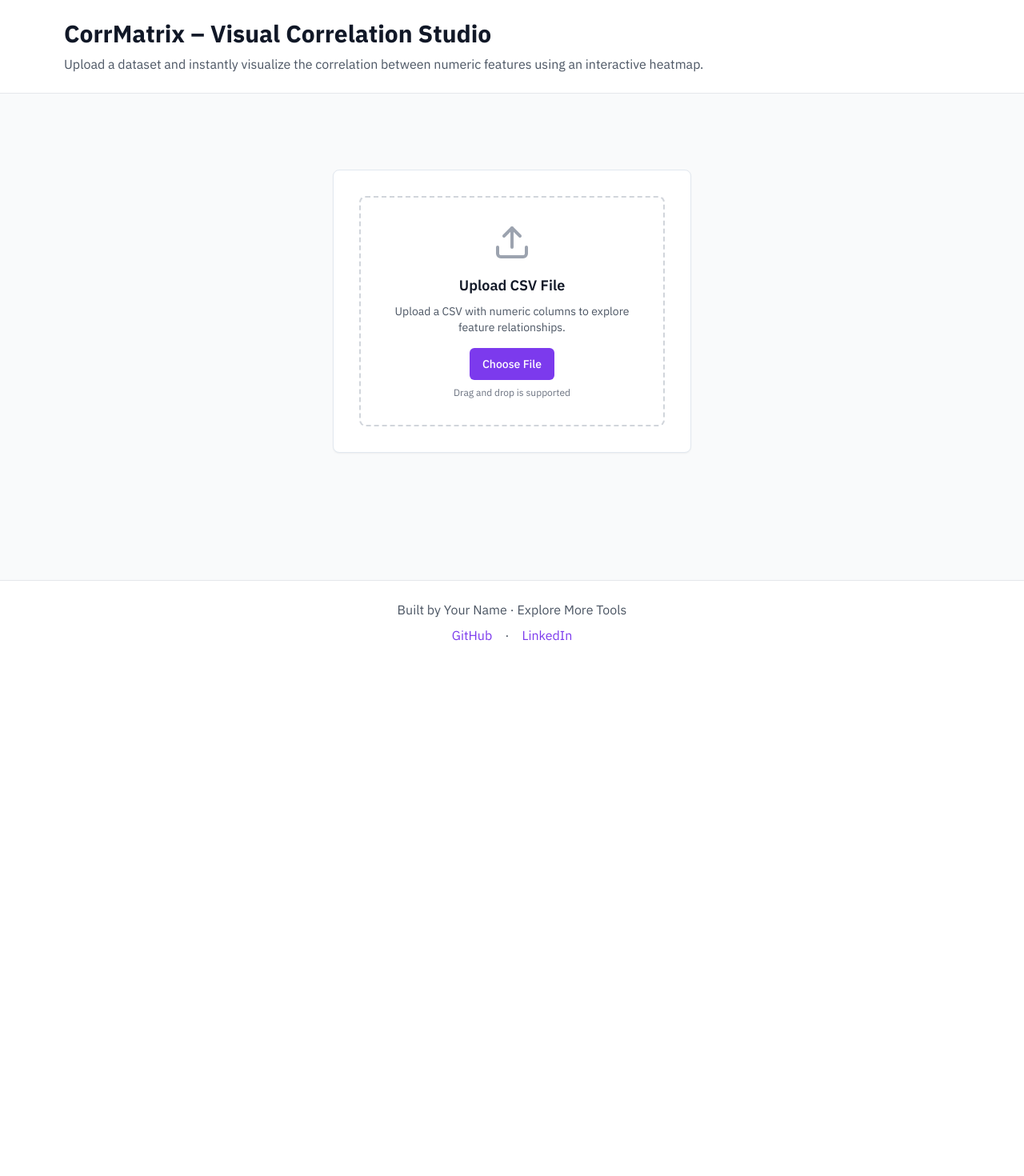
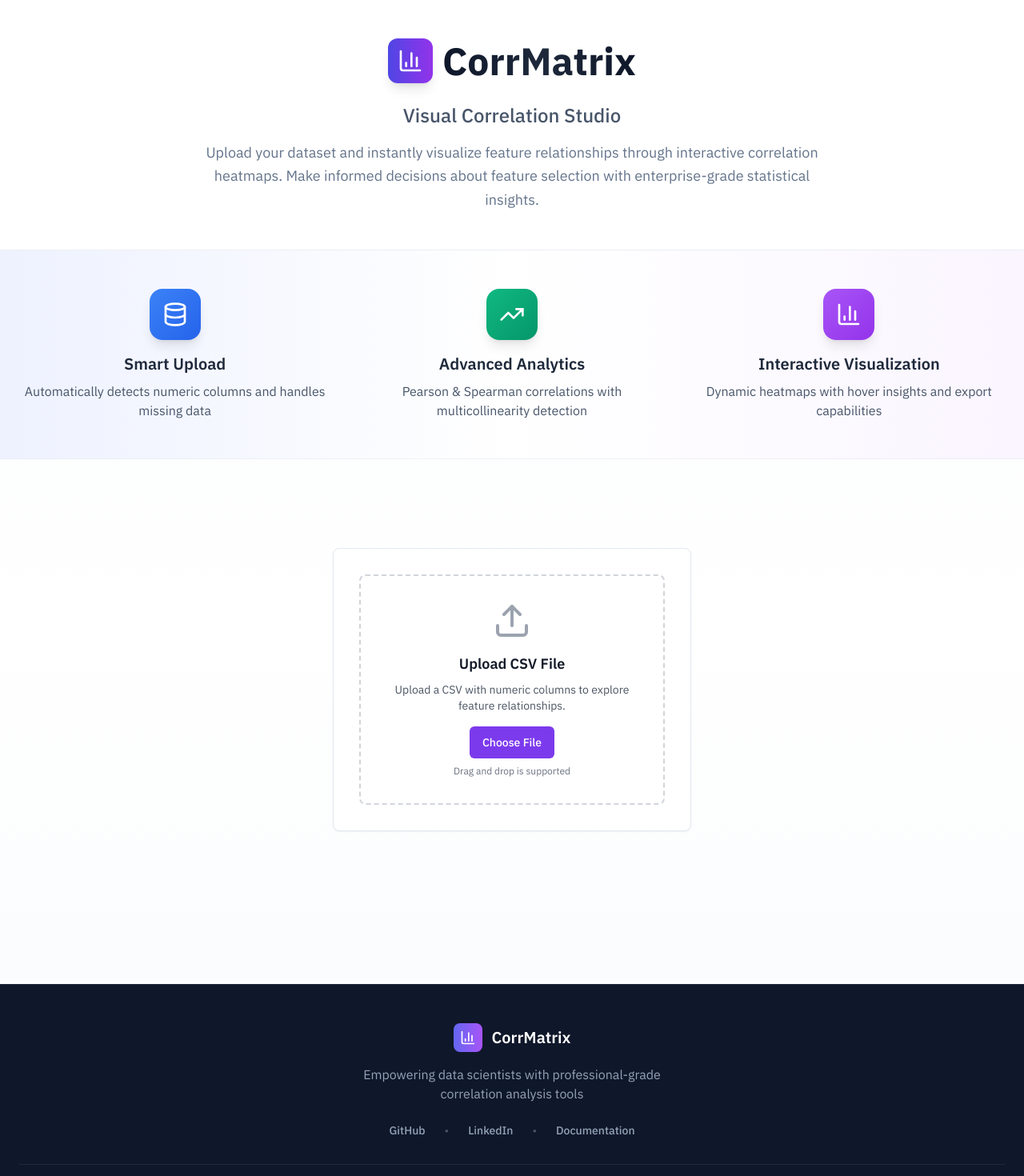
Before and after one commit to vvmshahi/corrmatrix, a React (Vite) app: page / in a window 1280 px wide. Shown: the top 1470 px of the page at 80% size. Before the commit the page ends 830 px from the top, so only its background shows below. Built offline with nearby package versions, Linux system fonts and the light colour scheme.

Commit message:
Refactor: Improve UI and styling
Enhance the overall UI to match a Fortune 500 website aesthetic, including layout improvements, attractive text with suitable colors, and overall visual appeal.

```diff
--- a/src/components/SummaryInsights.tsx
+++ b/src/components/SummaryInsights.tsx
@@ -1,7 +1,7 @@
 
 import { Card, CardContent, CardHeader, CardTitle } from "@/components/ui/card";
 import { Badge } from "@/components/ui/badge";
-import { TrendingUp, TrendingDown, AlertTriangle } from "lucide-react";
+import { TrendingUp, TrendingDown, AlertTriangle, Target, BarChart } from "lucide-react";
 
 interface SummaryInsightsProps {
   correlationMatrix: number[][];
@@ -37,85 +37,103 @@ const SummaryInsights = ({ correlationMatrix, columns }: SummaryInsightsProps) =
   const multicollinear = correlations.filter(c => Math.abs(c.value) > 0.9 && c.value !== 1);
 
   return (
-    <Card className="bg-gray-50">
-      <CardHeader>
-        <CardTitle className="text-gray-900 flex items-center gap-2">
-          <TrendingUp className="h-5 w-5 text-violet-600" />
-          Key Insights
+    <div className="space-y-6">
+      <Card className="bg-gradient-to-br from-white to-slate-50/50 border-slate-200/60 shadow-lg">
+        <CardHeader className="pb-4">
+          <CardTitle className="text-slate-800 flex items-center gap-3">
+            <div className="bg-gradient-to-r from-indigo-500 to-purple-500 p-2 rounded-lg">
+              <Target className="h-5 w-5 text-white" />
+            </div>
+            <span className="text-xl font-semibold">Key Insights</span>
           </CardTitle>
+          <p className="text-slate-600 text-sm leading-relaxed">
+            Statistical analysis of feature relationships in your dataset
+          </p>
         </CardHeader>
-      <CardContent className="space-y-6">
+        <CardContent className="space-y-5">
           {/* Strongest positive correlation */}
           {strongestPositive ? (
-          <div className="bg-white p-4 rounded-lg border">
-            <div className="flex items-center gap-2 mb-2">
-              <TrendingUp className="h-4 w-4 text-green-600" />
-              <span className="font-semibold text-gray-900">Strongest Positive</span>
-              <Badge variant="secondary" className="bg-green-100 text-green-800">
+            <div className="bg-gradient-to-r from-emerald-50 to-green-50 p-5 rounded-xl border border-emerald-200/50">
+              <div className="flex items-center gap-3 mb-3">
+                <div className="bg-emerald-500 p-2 rounded-lg">
+                  <TrendingUp className="h-4 w-4 text-white" />
+                </div>
+                <span className="font-semibold text-slate-800 text-lg">Strongest Positive</span>
+                <Badge className="bg-emerald-100 text-emerald-800 border-emerald-200 font-semibold">
                   {strongestPositive.value.toFixed(3)}
                 </Badge>
               </div>
-            <p className="text-sm text-gray-600">
-              <span className="font-medium">{strongestPositive.col1}</span> and{" "}
-              <span className="font-medium">{strongestPositive.col2}</span> show strong positive correlation
+              <p className="text-slate-700 leading-relaxed">
+                <span className="font-medium text-emerald-800">{strongestPositive.col1}</span> and{" "}
+                <span className="font-medium text-emerald-800">{strongestPositive.col2}</span> demonstrate
+                strong positive correlation, indicating they move together
               </p>
             </div>
           ) : (
-          <div className="bg-white p-4 rounded-lg border">
-            <div className="flex items-center gap-2 mb-2">
-              <TrendingUp className="h-4 w-4 text-gray-400" />
-              <span className="font-semibold text-gray-900">Strongest Positive</span>
+            <div className="bg-slate-50 p-5 rounded-xl border border-slate-200">
+              <div className="flex items-center gap-3 mb-3">
+                <div className="bg-slate-400 p-2 rounded-lg">
+                  <TrendingUp className="h-4 w-4 text-white" />
                 </div>
-            <p className="text-sm text-gray-600">
-              No strong positive correlations found ({"> 0.8"})
+                <span className="font-semibold text-slate-800 text-lg">Strongest Positive</span>
+              </div>
+              <p className="text-slate-600">
+                No strong positive correlations detected ({"> 0.8"})
               </p>
             </div>
           )}
 
           {/* Strongest negative correlation */}
           {strongestNegative ? (
-          <div className="bg-white p-4 rounded-lg border">
-            <div className="flex items-center gap-2 mb-2">
-              <TrendingDown className="h-4 w-4 text-red-600" />
-              <span className="font-semibold text-gray-900">Strongest Negative</span>
-              <Badge variant="secondary" className="bg-red-100 text-red-800">
+            <div className="bg-gradient-to-r from-red-50 to-rose-50 p-5 rounded-xl border border-red-200/50">
+              <div className="flex items-center gap-3 mb-3">
+                <div className="bg-red-500 p-2 rounded-lg">
+                  <TrendingDown className="h-4 w-4 text-white" />
+                </div>
+                <span className="font-semibold text-slate-800 text-lg">Strongest Negative</span>
+                <Badge className="bg-red-100 text-red-800 border-red-200 font-semibold">
                   {strongestNegative.value.toFixed(3)}
                 </Badge>
               </div>
-            <p className="text-sm text-gray-600">
-              <span className="font-medium">{strongestNegative.col1}</span> and{" "}
-              <span className="font-medium">{strongestNegative.col2}</span> show strong negative correlation
+              <p className="text-slate-700 leading-relaxed">
+                <span className="font-medium text-red-800">{strongestNegative.col1}</span> and{" "}
+                <span className="font-medium text-red-800">{strongestNegative.col2}</span> show
+                strong negative correlation, moving in opposite directions
               </p>
             </div>
           ) : (
-          <div className="bg-white p-4 rounded-lg border">
-            <div className="flex items-center gap-2 mb-2">
-              <TrendingDown className="h-4 w-4 text-gray-400" />
-              <span className="font-semibold text-gray-900">Strongest Negative</span>
+            <div className="bg-slate-50 p-5 rounded-xl border border-slate-200">
+              <div className="flex items-center gap-3 mb-3">
+                <div className="bg-slate-400 p-2 rounded-lg">
+                  <TrendingDown className="h-4 w-4 text-white" />
                 </div>
-            <p className="text-sm text-gray-600">
-              No strong negative correlations found ({"< -0.5"})
+                <span className="font-semibold text-slate-800 text-lg">Strongest Negative</span>
+              </div>
+              <p className="text-slate-600">
+                No strong negative correlations detected ({"< -0.5"})
               </p>
             </div>
           )}
 
           {/* Multicollinearity warning */}
           {multicollinear.length > 0 ? (
-          <div className="bg-white p-4 rounded-lg border border-orange-200">
-            <div className="flex items-center gap-2 mb-2">
-              <AlertTriangle className="h-4 w-4 text-orange-600" />
-              <span className="font-semibold text-gray-900">Multicollinearity Alert</span>
+            <div className="bg-gradient-to-r from-amber-50 to-orange-50 p-5 rounded-xl border border-amber-200/50">
+              <div className="flex items-center gap-3 mb-3">
+                <div className="bg-amber-500 p-2 rounded-lg">
+                  <AlertTriangle className="h-4 w-4 text-white" />
                 </div>
-            <p className="text-sm text-gray-600 mb-3">
-              High correlation detected ({"> 0.9"}). Consider removing one feature:
+                <span className="font-semibold text-slate-800 text-lg">Multicollinearity Alert</span>
+              </div>
+              <p className="text-slate-700 mb-4 leading-relaxed">
+                High correlation detected ({"> 0.9"}). Consider removing redundant features to improve model performance:
               </p>
-            <div className="space-y-2">
+              <div className="space-y-3">
                 {multicollinear.slice(0, 3).map((pair, idx) => (
-                <div key={idx} className="flex items-center justify-between bg-orange-50 p-2 rounded">
-                  <span className="text-sm font-medium">
+                  <div key={idx} className="flex items-center justify-between bg-white/70 p-3 rounded-lg border border-amber-200/30">
+                    <span className="font-medium text-slate-800">
                       {pair.col1} ↔ {pair.col2}
                     </span>
-                  <Badge variant="outline" className="border-orange-300 text-orange-700">
+                    <Badge variant="outline" className="border-amber-400 text-amber-700 bg-amber-50 font-semibold">
                       {pair.value.toFixed(3)}
                     </Badge>
                   </div>
@@ -123,45 +141,57 @@ const SummaryInsights = ({ correlationMatrix, columns }: SummaryInsightsProps) =
               </div>
             </div>
           ) : (
-          <div className="bg-white p-4 rounded-lg border">
-            <div className="flex items-center gap-2 mb-2">
-              <AlertTriangle className="h-4 w-4 text-green-600" />
-              <span className="font-semibold text-gray-900">Multicollinearity</span>
+            <div className="bg-gradient-to-r from-emerald-50 to-green-50 p-5 rounded-xl border border-emerald-200/50">
+              <div className="flex items-center gap-3 mb-3">
+                <div className="bg-emerald-500 p-2 rounded-lg">
+                  <AlertTriangle className="h-4 w-4 text-white" />
                 </div>
-            <p className="text-sm text-gray-600">
-              No multicollinearity issues detected (all correlations {"< 0.9"})
+                <span className="font-semibold text-slate-800 text-lg">Multicollinearity Status</span>
+              </div>
+              <p className="text-slate-700">
+                ✓ No multicollinearity issues detected - all correlations {"< 0.9"}
               </p>
             </div>
           )}
+        </CardContent>
+      </Card>
 
-        {/* Summary stats */}
-        <div className="bg-white p-4 rounded-lg border">
-          <h4 className="font-semibold text-gray-900 mb-3">Dataset Summary</h4>
-          <div className="grid grid-cols-2 gap-4 text-sm">
-            <div>
-              <span className="text-gray-600">Features:</span>
-              <span className="font-medium ml-2">{columns.length}</span>
+      {/* Dataset Summary Card */}
+      <Card className="bg-gradient-to-br from-indigo-50 to-purple-50 border-indigo-200/60 shadow-lg">
+        <CardHeader className="pb-4">
+          <CardTitle className="text-slate-800 flex items-center gap-3">
+            <div className="bg-gradient-to-r from-indigo-500 to-purple-500 p-2 rounded-lg">
+              <BarChart className="h-5 w-5 text-white" />
             </div>
-            <div>
-              <span className="text-gray-600">Correlations:</span>
-              <span className="font-medium ml-2">{correlations.length}</span>
+            <span className="text-xl font-semibold">Dataset Overview</span>
+          </CardTitle>
+        </CardHeader>
+        <CardContent>
+          <div className="grid grid-cols-2 gap-4">
+            <div className="bg-white/70 p-4 rounded-lg border border-indigo-200/30">
+              <div className="text-2xl font-bold text-indigo-600 mb-1">{columns.length}</div>
+              <div className="text-sm font-medium text-slate-600">Features</div>
             </div>
-            <div>
-              <span className="text-gray-600">Avg |r|:</span>
-              <span className="font-medium ml-2">
+            <div className="bg-white/70 p-4 rounded-lg border border-indigo-200/30">
+              <div className="text-2xl font-bold text-purple-600 mb-1">{correlations.length}</div>
+              <div className="text-sm font-medium text-slate-600">Correlations</div>
+            </div>
+            <div className="bg-white/70 p-4 rounded-lg border border-indigo-200/30">
+              <div className="text-2xl font-bold text-indigo-600 mb-1">
                 {(correlations.reduce((sum, c) => sum + Math.abs(c.value), 0) / correlations.length).toFixed(3)}
-              </span>
               </div>
-            <div>
-              <span className="text-gray-600">Max |r|:</span>
-              <span className="font-medium ml-2">
+              <div className="text-sm font-medium text-slate-600">Avg |r|</div>
+            </div>
+            <div className="bg-white/70 p-4 rounded-lg border border-indigo-200/30">
+              <div className="text-2xl font-bold text-purple-600 mb-1">
                 {Math.max(...correlations.map(c => Math.abs(c.value))).toFixed(3)}
-              </span>
               </div>
+              <div className="text-sm font-medium text-slate-600">Max |r|</div>
             </div>
           </div>
         </CardContent>
       </Card>
+    </div>
   );
 };
 
--- a/src/pages/Index.tsx
+++ b/src/pages/Index.tsx
@@ -5,6 +5,7 @@ import CorrelationHeatmap from "@/components/CorrelationHeatmap";
 import SummaryInsights from "@/components/SummaryInsights";
 import MethodToggle from "@/components/MethodToggle";
 import { useToast } from "@/hooks/use-toast";
+import { TrendingUp, BarChart3, Database } from "lucide-react";
 
 export interface DataPoint {
   [key: string]: number | string;
@@ -101,28 +102,74 @@ const Index = () => {
   };
 
   return (
-    <div className="min-h-screen bg-gray-50 font-ibm">
+    <div className="min-h-screen bg-gradient-to-b from-slate-50 via-white to-slate-50 font-ibm">
       {/* Header */}
-      <div className="bg-white border-b border-gray-200">
-        <div className="max-w-6xl mx-auto px-4 py-6">
-          <h1 className="text-3xl font-bold text-gray-900 mb-2">
-            CorrMatrix – Visual Correlation Studio
-          </h1>
-          <p className="text-gray-600">
-            Upload a dataset and instantly visualize the correlation between numeric features using an interactive heatmap.
-          </p>
+      <div className="bg-white border-b border-slate-200/70 shadow-sm">
+        <div className="max-w-7xl mx-auto px-6 py-12">
+          <div className="text-center max-w-4xl mx-auto">
+            <div className="flex items-center justify-center gap-3 mb-6">
+              <div className="bg-gradient-to-r from-indigo-600 to-purple-600 p-3 rounded-xl shadow-lg">
+                <BarChart3 className="h-8 w-8 text-white" />
+              </div>
+              <h1 className="text-4xl lg:text-5xl font-bold bg-gradient-to-r from-slate-900 via-slate-800 to-slate-900 bg-clip-text text-transparent">
+                CorrMatrix
+              </h1>
+            </div>
+            <h2 className="text-xl lg:text-2xl font-medium text-slate-600 mb-4">
+              Visual Correlation Studio
+            </h2>
+            <p className="text-lg text-slate-500 leading-relaxed max-w-3xl mx-auto">
+              Upload your dataset and instantly visualize feature relationships through interactive correlation heatmaps.
+              Make informed decisions about feature selection with enterprise-grade statistical insights.
+            </p>
+          </div>
         </div>
       </div>
 
-      <div className="max-w-6xl mx-auto px-4 py-8">
+      {/* Features Banner */}
+      {data.length === 0 && (
+        <div className="bg-gradient-to-r from-indigo-50 via-white to-purple-50 border-b border-slate-200/50">
+          <div className="max-w-7xl mx-auto px-6 py-12">
+            <div className="grid md:grid-cols-3 gap-8">
+              <div className="text-center">
+                <div className="bg-gradient-to-br from-blue-500 to-blue-600 p-4 rounded-2xl w-16 h-16 mx-auto mb-4 flex items-center justify-center shadow-lg">
+                  <Database className="h-8 w-8 text-white" />
+                </div>
+                <h3 className="text-xl font-semibold text-slate-800 mb-2">Smart Upload</h3>
+                <p className="text-slate-600">Automatically detects numeric columns and handles missing data</p>
+              </div>
+              <div className="text-center">
+                <div className="bg-gradient-to-br from-emerald-500 to-emerald-600 p-4 rounded-2xl w-16 h-16 mx-auto mb-4 flex items-center justify-center shadow-lg">
+                  <TrendingUp className="h-8 w-8 text-white" />
+                </div>
+                <h3 className="text-xl font-semibold text-slate-800 mb-2">Advanced Analytics</h3>
+                <p className="text-slate-600">Pearson & Spearman correlations with multicollinearity detection</p>
+              </div>
+              <div className="text-center">
+                <div className="bg-gradient-to-br from-purple-500 to-purple-600 p-4 rounded-2xl w-16 h-16 mx-auto mb-4 flex items-center justify-center shadow-lg">
+                  <BarChart3 className="h-8 w-8 text-white" />
+                </div>
+                <h3 className="text-xl font-semibold text-slate-800 mb-2">Interactive Visualization</h3>
+                <p className="text-slate-600">Dynamic heatmaps with hover insights and export capabilities</p>
+              </div>
+            </div>
+          </div>
+        </div>
+      )}
+
+      <div className="max-w-7xl mx-auto px-6 py-12">
         {data.length === 0 ? (
-          <CSVUpload onDataUpload={handleDataUpload} />
+          <div className="max-w-2xl mx-auto">
+            <CSVUpload onDataUpload={handleDataUpload} />
+          </div>
         ) : (
           <div className="space-y-8">
-            <MethodToggle method={method} onMethodChange={handleMethodChange} />
+            <div className="max-w-2xl mx-auto">
+              <MethodToggle method={method} onMethodChange={handleMethodChange} />
+            </div>
 
-            <div className="grid lg:grid-cols-3 gap-8">
-              <div className="lg:col-span-2">
+            <div className="grid xl:grid-cols-4 gap-8">
+              <div className="xl:col-span-3">
                 <CorrelationHeatmap
                   correlationMatrix={correlationMatrix}
                   columns={numericColumns}
@@ -130,7 +177,7 @@ const Index = () => {
                 />
               </div>
 
-              <div className="lg:col-span-1">
+              <div className="xl:col-span-1">
                 <SummaryInsights
                   correlationMatrix={correlationMatrix}
                   columns={numericColumns}
@@ -142,18 +189,33 @@ const Index = () => {
       </div>
 
       {/* Footer */}
-      <footer className="bg-white border-t border-gray-200 mt-16">
-        <div className="max-w-6xl mx-auto px-4 py-6">
-          <div className="text-center text-gray-600">
-            <p className="mb-2">Built by Your Name · Explore More Tools</p>
-            <div className="flex justify-center space-x-4">
-              <a href="#" className="text-violet-600 hover:text-violet-700 transition-colors">
+      <footer className="bg-slate-900 border-t border-slate-800 mt-20">
+        <div className="max-w-7xl mx-auto px-6 py-12">
+          <div className="text-center">
+            <div className="flex items-center justify-center gap-3 mb-4">
+              <div className="bg-gradient-to-r from-indigo-500 to-purple-500 p-2 rounded-lg">
+                <BarChart3 className="h-5 w-5 text-white" />
+              </div>
+              <span className="text-xl font-semibold text-white">CorrMatrix</span>
+            </div>
+            <p className="text-slate-400 mb-6 max-w-md mx-auto">
+              Empowering data scientists with professional-grade correlation analysis tools
+            </p>
+            <div className="flex justify-center items-center space-x-6 text-sm">
+              <a href="#" className="text-slate-400 hover:text-indigo-400 transition-colors duration-200 font-medium">
                 GitHub
               </a>
-              <span>·</span>
-              <a href="#" className="text-violet-600 hover:text-violet-700 transition-colors">
+              <span className="text-slate-600">•</span>
+              <a href="#" className="text-slate-400 hover:text-indigo-400 transition-colors duration-200 font-medium">
                 LinkedIn
               </a>
+              <span className="text-slate-600">•</span>
+              <a href="#" className="text-slate-400 hover:text-indigo-400 transition-colors duration-200 font-medium">
+                Documentation
+              </a>
+            </div>
+            <div className="border-t border-slate-800 mt-8 pt-8 text-slate-500 text-sm">
+              © 2024 CorrMatrix. Built for data professionals who demand excellence.
             </div>
           </div>
         </div>
```
Lines whose indentation alone changed are shown as unchanged.
